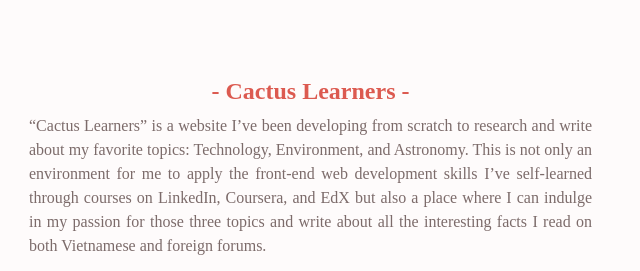
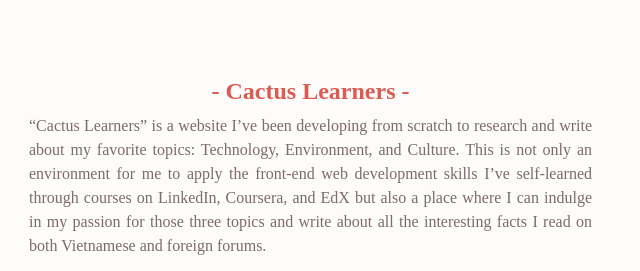
Before and after one commit to ctmphuongg/Portfolio, a plain HTML site: page index.html in a window 1280 px wide. Shown: the part 3832-4103 px from the top of the page, 18-658 px from the left. Drawn offline with nearby package versions, Linux system fonts and the light colour scheme; a web font is replaced by a local one.

Commit message:
Update index.html

```diff
--- a/index.html
+++ b/index.html
@@ -314,7 +314,7 @@
                     <div class="col-md-6 paragraph__text__2 " data-aos="fade-up ">
                         <h4>- Cactus Learners -</h4>
                         <div class="sugar__content ">
-                            <p> “Cactus Learners” is a website I’ve been developing from scratch to research and write about my favorite topics: Technology, Environment, and Astronomy. This is not only an environment for me to apply the front-end web development
+                            <p> “Cactus Learners” is a website I’ve been developing from scratch to research and write about my favorite topics: Technology, Environment, and Culture. This is not only an environment for me to apply the front-end web development
                                 skills I’ve self-learned through courses on LinkedIn, Coursera, and EdX but also a place where I can indulge in my passion for those three topics and write about all the interesting facts I read on both Vietnamese and foreign
                                 forums.
                             </p>
```
